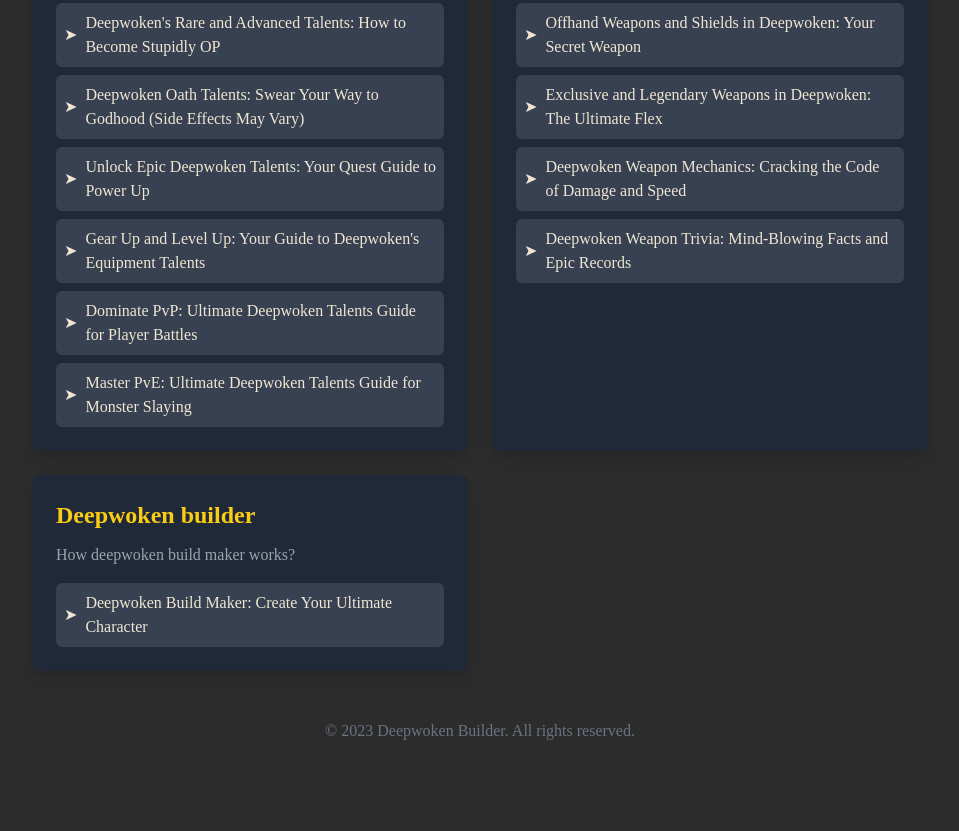
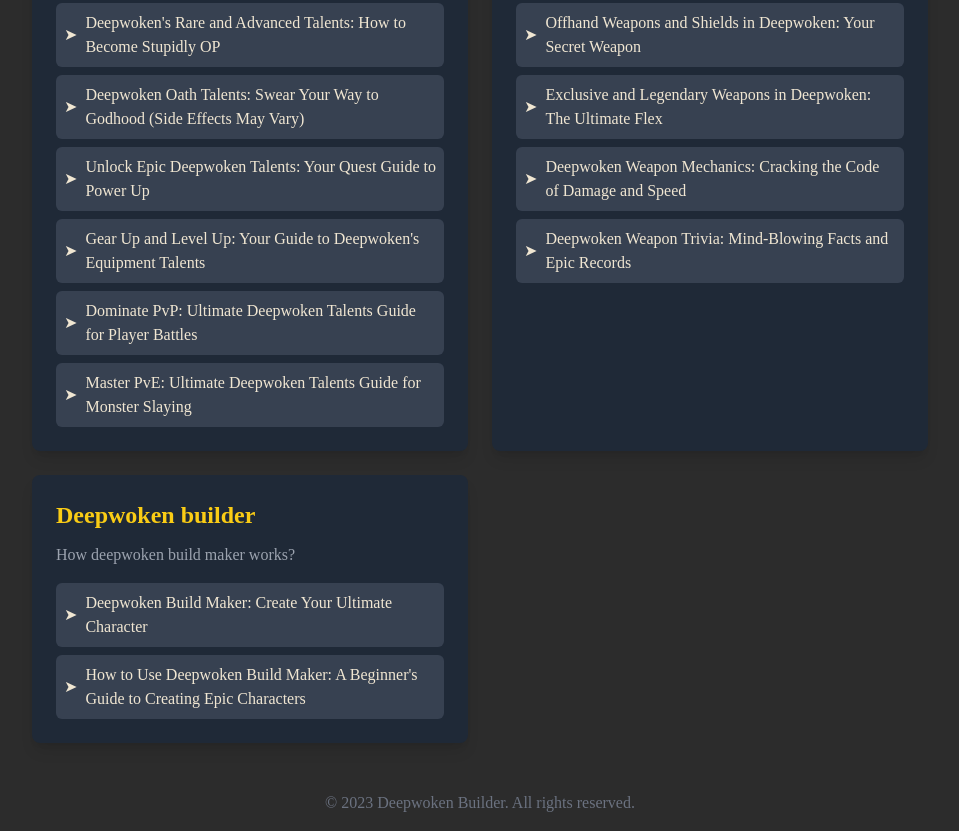
Before and after one commit to glassesmonkey/deepwoken-builder-blog, a website: page guide-index.html in a window 1280 px wide. Shown: the part 673-1504 px from the top of the page, without its empty margins (160-1119 px from the left). Before the commit the page ends 1432 px from the top, so only its background shows below. Drawn offline with nearby package versions, Linux system fonts and the light colour scheme.

Commit message:
add page

```diff
--- a/guide-index.html
+++ b/guide-index.html
@@ -224,7 +224,12 @@
                             <span class="flex-grow">Deepwoken Build Maker: Create Your Ultimate Character</span>
                         </a>
                     </li>
-
+                    <li>
+                        <a href="./deepwoken builder/Deepwoken-build-guides-2.html" class="block p-2 rounded-md bg-gray-700 text-parchment hover:bg-gray-600 hover:text-yellow-400 transition duration-300 flex items-center">
+                            <span class="mr-2">➤</span>
+                            <span class="flex-grow">How to Use Deepwoken Build Maker: A Beginner's Guide to Creating Epic Characters</span>
+                        </a>
+                    </li>
 
 
                 </ul>
```
